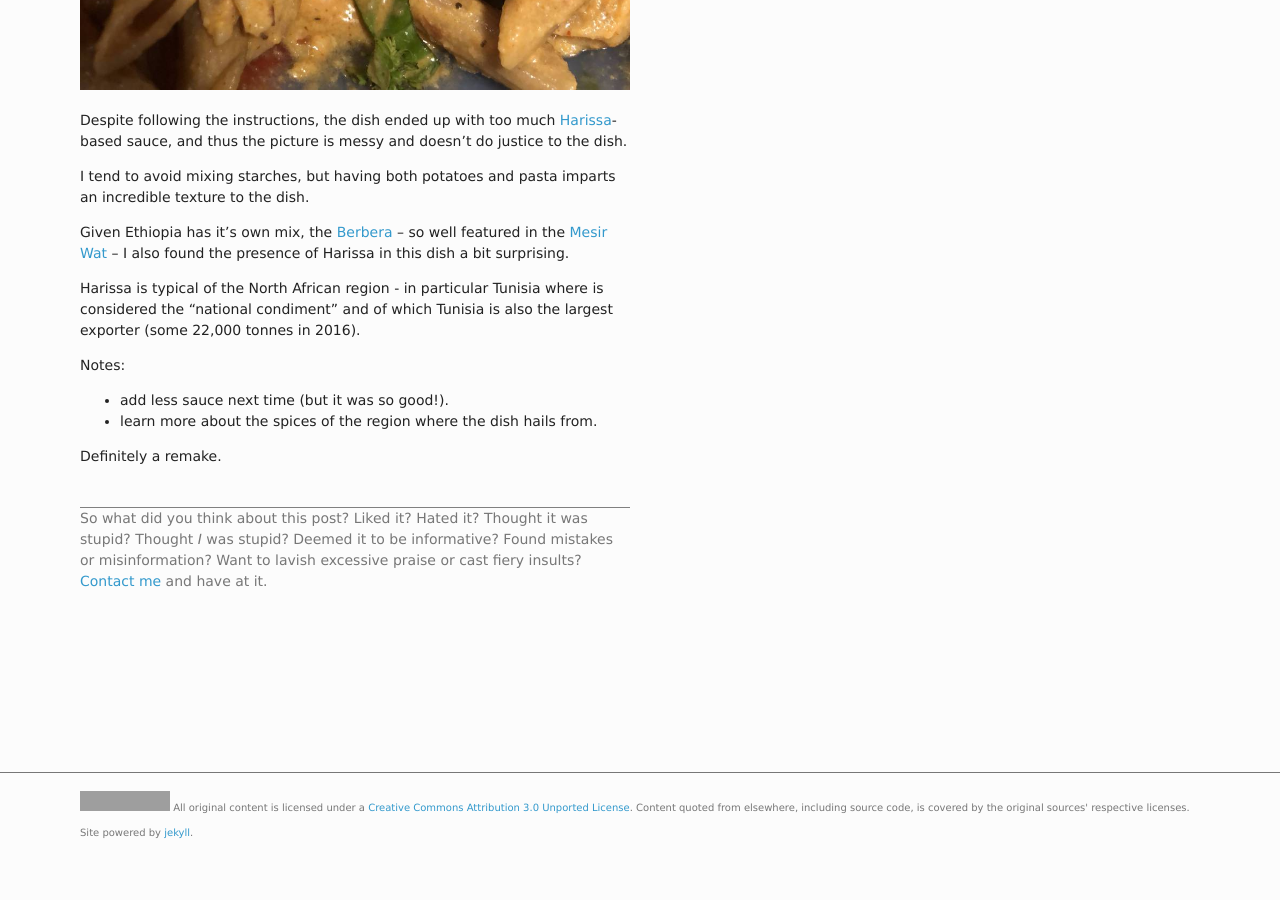
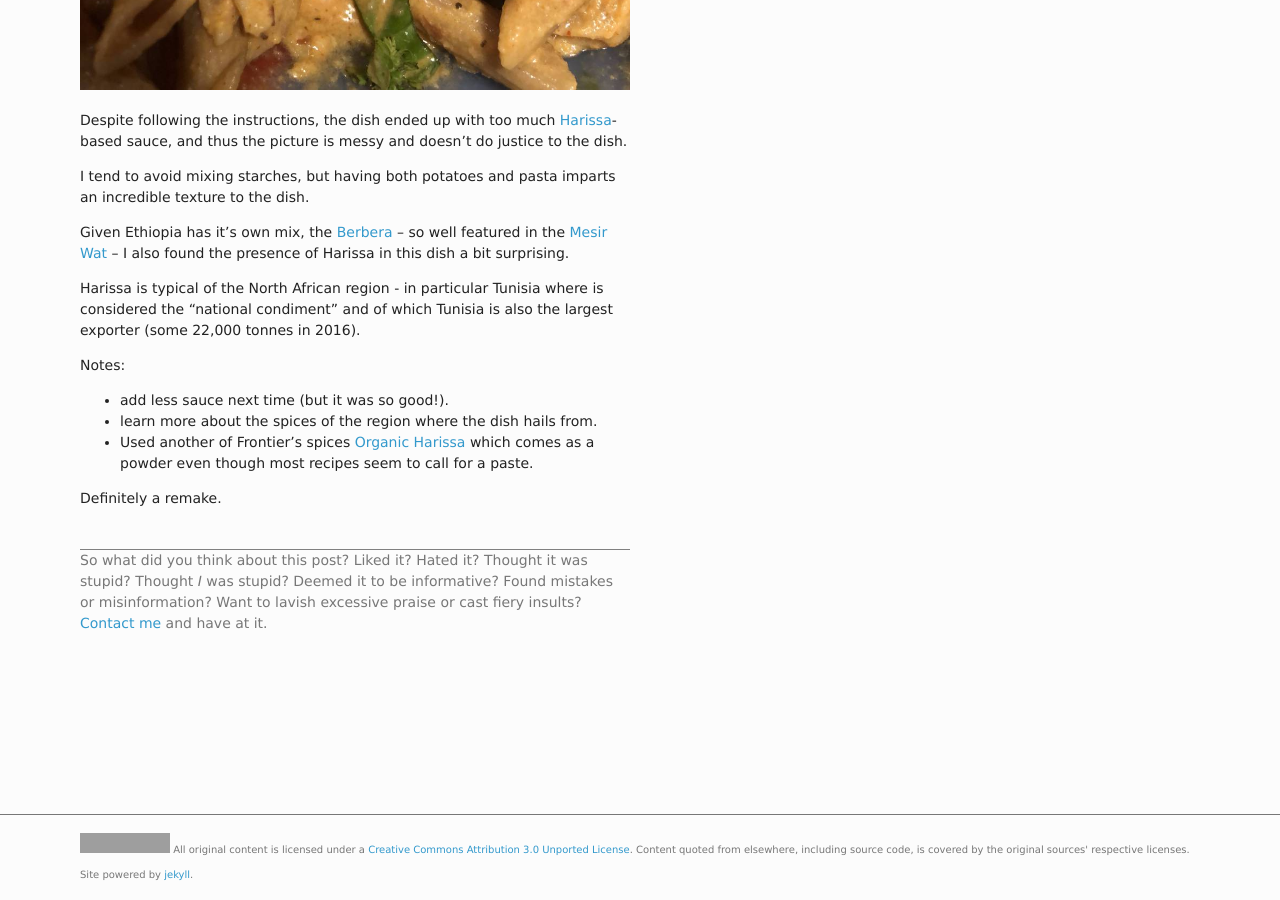
Before and after one commit to AYearOf/ayearof.github.io, a Jekyll site: the page built from _posts/2018-01-21-pasta_saltata.md, in a window 1280 px wide and 900 px high, scrolled down 1072 px. Built offline with Jekyll 4.4.1, drawn with Linux system fonts in a browser that asks for light colours; before the commit the page ends 1930 px from its top, so only the background shows below that; grey boxes are pictures that could not be loaded.

Commit message:
note of mix

```diff
--- a/_posts/2018-01-21-pasta_saltata.md
+++ b/_posts/2018-01-21-pasta_saltata.md
@@ -37,5 +37,8 @@ Notes:
 * add less sauce next time (but it was so good!).
 * learn more about the spices of the region
   where the dish hails from.
+* Used another of Frontier's spices
+  [Organic Harissa](https://www.amazon.com/gp/product/B005WDVR0W/) which comes as a powder even though most
+  recipes seem to call for a paste.
 
 Definitely a remake.
```
